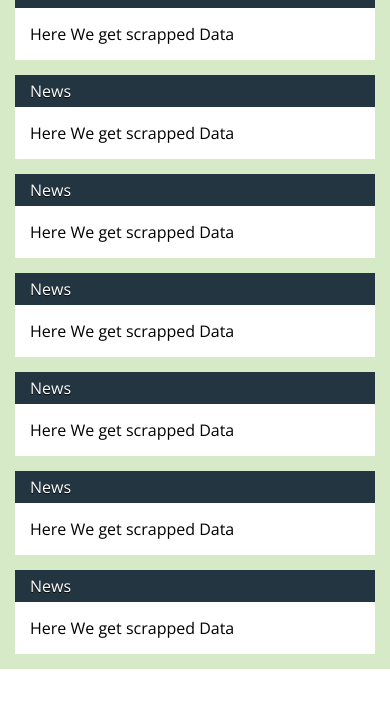
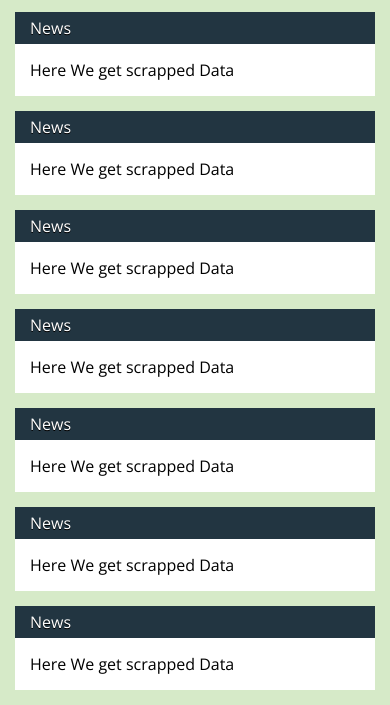
Before and after one commit to premierhunt/Premierhunt, a plain HTML site: page index.html in a window 390 px wide. Shown: the part 157-862 px from the top of the page. Drawn offline with nearby package versions, Linux system fonts and the light colour scheme.

Commit message:
responsiveness completed

```diff
--- a/index.html
+++ b/index.html
@@ -17,6 +17,7 @@
 
 		<div id="container">
 			<a class="mobile" href="#">Menu</a>
+			<div id="desg">
 			<div class="sidebar fix">
 				<nav>
 					<ul>
@@ -74,6 +75,7 @@
 				</div>
 				</div>
 			</div>
+			</div>
 		</div>
 	</body>
 </html>
--- a/styles/style.css
+++ b/styles/style.css
@@ -115,11 +115,13 @@ background-color: #4a4a4a;
 		width:100%;
 		height: auto;
 		display: none;
-
 	}
 	.content{
 		margin-left: 0px;
 		height: auto;
+	}
+	div#desg{
+		padding-top: 36px;
 	}
 }
 
```
